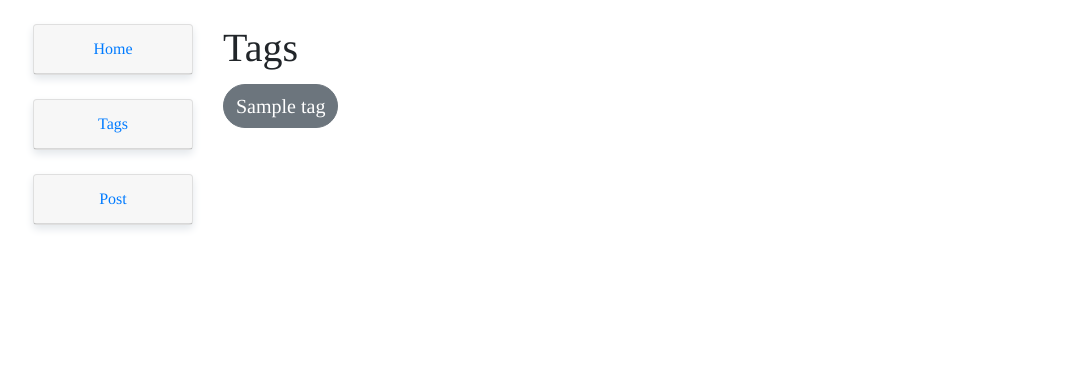
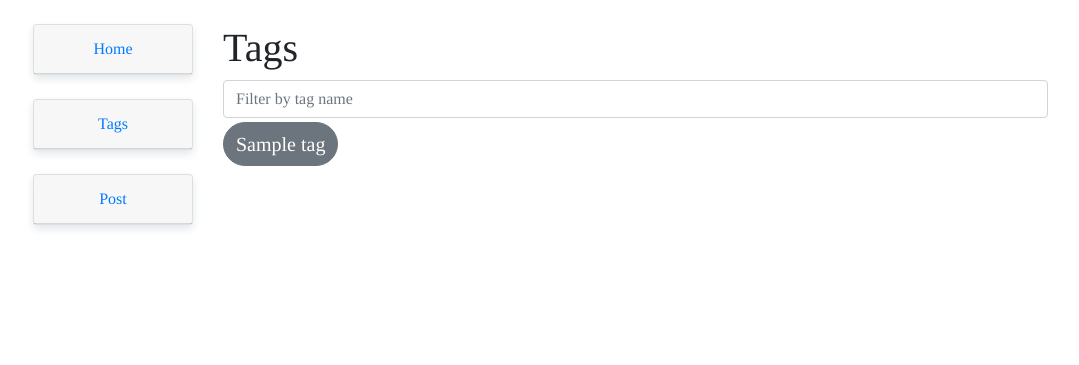
Before and after one commit to Maxium1997/Social_Platform, a Django app: page /tag/ in a window 1280 px wide. Shown: the part 56-421 px from the top of the page, without its empty margins (52-1131 px from the left). Run offline with Django 3.2, Linux system fonts and the light colour scheme; tables that the repository leaves empty hold one stand-in row (values such as "Sample post"); some libraries are stand-ins or nearby versions.

Commit message:
Remove the Reply of Comment from post.models Added a search bar in TagList

```diff
--- a/post/models.py
+++ b/post/models.py
@@ -4,11 +4,6 @@ from registration.models import User
 from post.definition import Privacy
 
 # Create your models here.
-
-
-class Reply(models.Model):
-    content = models.TextField()
-    responder = models.ForeignKey(User, on_delete=models.CASCADE)
 
 
 class Comment(models.Model):
--- a/post/templates/tag/tag_list.html
+++ b/post/templates/tag/tag_list.html
@@ -3,8 +3,36 @@
 {% block content %}
     <div class="col-md-9 mt-4">
         <h1>Tags</h1>
-        {% for tag in tags %}
-            <button class="btn btn-secondary my-1 rounded-pill" style="font-size: 20px" onclick="window.location.href='{% url 'tag_posts' tag.slug %}'">{{ tag }}</button>
-        {% endfor %}
+        <div>
+            <input type="text" id="tag-filter-search-bar" class="form-control" onkeyup="tag_filter();" placeholder="Filter by tag name">
+        </div>
+        <div id="tagList">
+            {% for tag in tags %}
+                <span>
+                    <button class="btn btn-secondary my-1 rounded-pill" style="font-size: 20px" onclick="window.location.href='{% url 'tag_posts' tag.slug %}'">{{ tag }}</button>
+                </span>
+            {% endfor %}
+        </div>
     </div>
 {% endblock %}
+
+{% block script %}
+    <script type="text/javascript">
+        function tag_filter() {
+            var input, filter, div, span, tag_button, txtValue;
+            input = document.getElementById('tag-filter-search-bar');
+            filter = input.value.toLowerCase();
+            div = document.getElementById('tagList');
+            span = div.getElementsByTagName('span');
+            for (var i = 0; i < span.length; i++) {
+                tag_button = span[i].getElementsByTagName('button')[0];
+                txtValue = tag_button.textContent || tag_button.innerText;
+                if (txtValue.toLowerCase().indexOf(filter) > -1) {
+                    span[i].style.display = '';
+                } else {
+                    span[i].style.display = 'none';
+                }
+            }
+        }
+    </script>
+{% endblock %}
```
Also changed, not shown: post/migrations/0002_auto_20200417_0751.py.
